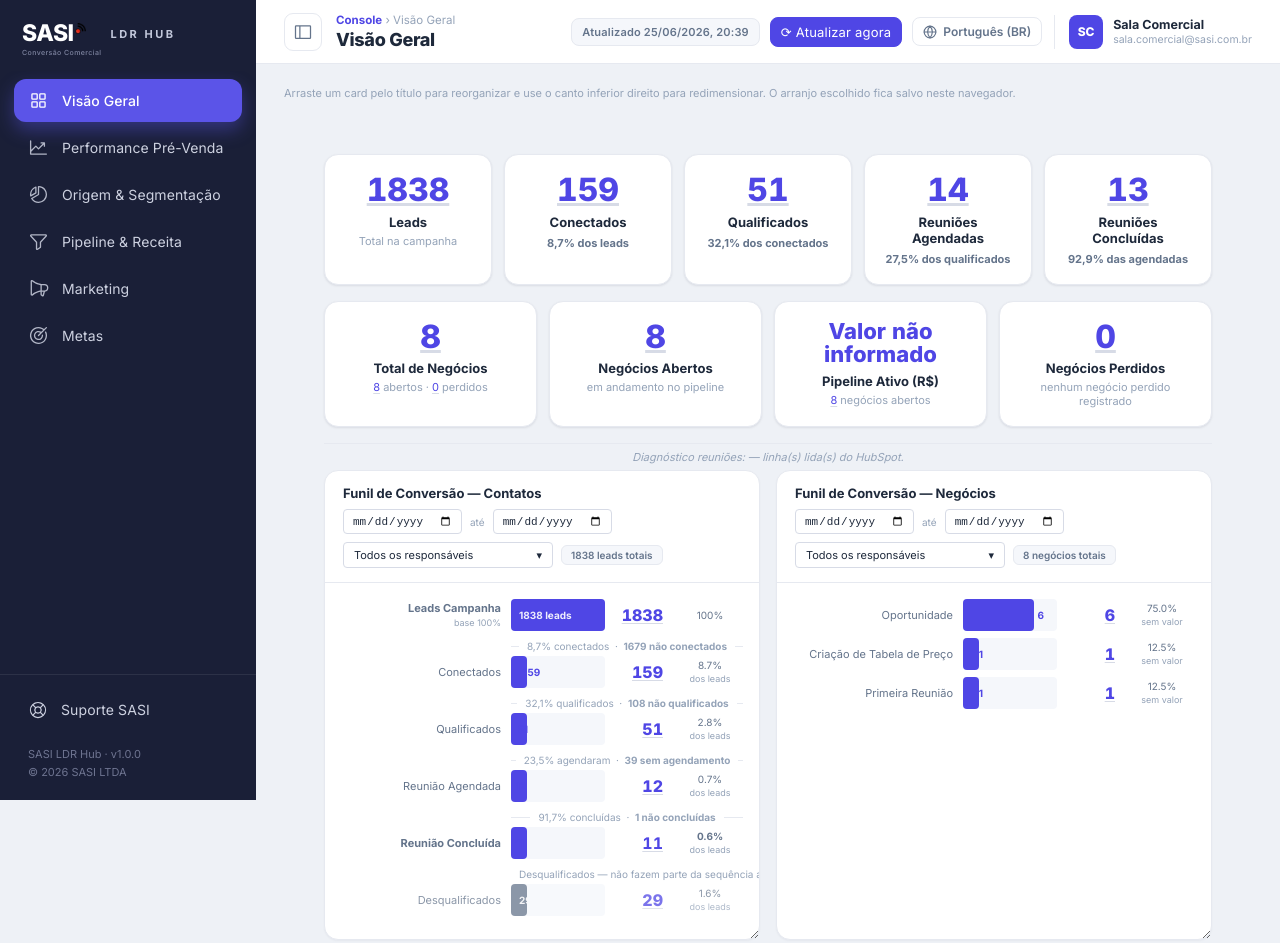
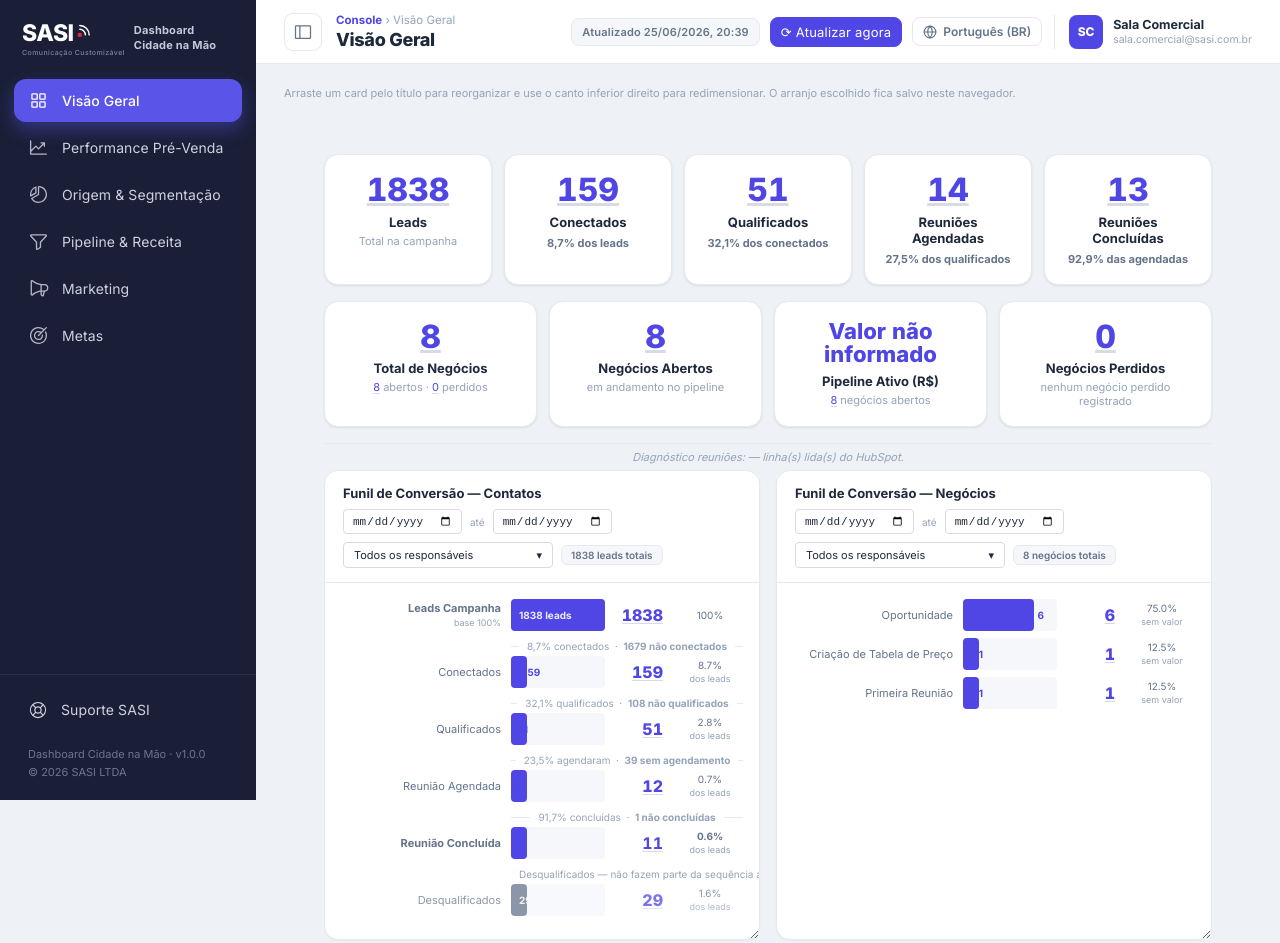
Before and after one commit to Sala-Comercial/Dashboard-CNM, a plain HTML site: page index.html in a window 1280 px wide. Shown: the top 943 px of the page. Drawn offline with Linux system fonts and the light colour scheme.

Commit message:
Atualiza marca SASI (sinal + Comunicação Customizável) e renomeia para Dashboard Cidade na Mão

```diff
--- a/index.html
+++ b/index.html
@@ -5,7 +5,7 @@
 <meta name="viewport" content="width=device-width, initial-scale=1.0">
 <link rel="icon" type="image/png" href="favicon-tab.png">
 <link rel="icon" type="image/svg+xml" href="favicon.svg">
-<title>SASI LDR Hub — Campanha Cidade na Mão 2026</title>
+<title>SASI · Dashboard Cidade na Mão</title>
 <link rel="preconnect" href="https://fonts.googleapis.com">
 <link rel="preconnect" href="https://fonts.gstatic.com" crossorigin>
 <link href="https://fonts.googleapis.com/css2?family=Inter:wght@400;500;600;700;800&display=swap" rel="stylesheet">
@@ -57,9 +57,9 @@ body { font-family: 'Inter', 'Segoe UI', system-ui, -apple-system, sans-serif; b
 .brand { display: flex; align-items: flex-start; gap: 9px; padding: 22px 22px 14px; }
 .brand-lockup { display: flex; flex-direction: column; }
 .brand-word { position: relative; display: inline-flex; align-items: flex-start; font-size: 23px; font-weight: 800; color: #fff; letter-spacing: -0.5px; line-height: 1; }
-.brand-swoosh { width: 11px; height: 11px; margin-left: 1px; margin-top: 1px; }
+.brand-mark { width: 18px; height: 18px; margin-left: 2px; margin-top: -2px; flex-shrink: 0; }
 .brand-tag { font-size: 7px; font-weight: 500; letter-spacing: 0.4px; color: #7e84a0; margin-top: 3px; }
-.brand-ldr { font-size: 11px; font-weight: 700; letter-spacing: 2.5px; color: #c2c7da; margin-top: 5px; }
+.brand-ldr { font-size: 11px; font-weight: 700; letter-spacing: 0.2px; color: #c2c7da; margin-top: 1px; line-height: 1.35; max-width: 92px; }
 .side-nav { flex: 1; padding: 8px 14px; display: flex; flex-direction: column; gap: 4px; overflow-y: auto; }
 .side-item { display: flex; align-items: center; gap: 13px; padding: 11px 14px; border-radius: 12px; font-size: 14px; font-weight: 400; letter-spacing: 0.1px; color: var(--sidebar-text); cursor: pointer; user-select: none; transition: background 0.15s, color 0.15s; white-space: nowrap; }
 .side-item svg { width: 21px; height: 21px; flex-shrink: 0; opacity: 0.85; }
@@ -84,7 +84,8 @@ body { font-family: 'Inter', 'Segoe UI', system-ui, -apple-system, sans-serif; b
 .app.collapsed .sidebar { width: 66px; }
 .app.collapsed .main { margin-left: 66px; }
 .app.collapsed .brand { justify-content: center; padding: 18px 0; }
-.app.collapsed .brand-tag, .app.collapsed .brand-ldr, .app.collapsed .side-item span, .app.collapsed .sidebar-foot .support span, .app.collapsed .sidebar-foot .ver { display: none; }
+.app.collapsed .brand-tag, .app.collapsed .brand-ldr, .app.collapsed .brand-name, .app.collapsed .side-item span, .app.collapsed .sidebar-foot .support span, .app.collapsed .sidebar-foot .ver { display: none; }
+.app.collapsed .brand-mark { width: 24px; height: 24px; margin: 0; }
 .app.collapsed .side-item, .app.collapsed .sidebar-foot .support { justify-content: center; padding: 11px; }
 .tb-left .crumb { font-size: 11.5px; color: var(--text-3); margin-bottom: 2px; }
 .tb-left .crumb b { color: var(--primary); font-weight: 700; }
@@ -107,7 +108,8 @@ body { font-family: 'Inter', 'Segoe UI', system-ui, -apple-system, sans-serif; b
 @media (max-width: 860px) {
   .sidebar { width: 66px; }
   .brand { justify-content: center; padding: 18px 0; }
-  .brand-tag, .brand-ldr, .side-item span, .sidebar-foot .support span, .sidebar-foot .ver { display: none; }
+  .brand-tag, .brand-ldr, .brand-name, .side-item span, .sidebar-foot .support span, .sidebar-foot .ver { display: none; }
+  .brand-mark { width: 24px; height: 24px; margin: 0; }
   .side-item, .sidebar-foot .support { justify-content: center; padding: 11px; }
   .main { margin-left: 66px; }
 }
@@ -306,10 +308,10 @@ tfoot td { font-weight: 700; background: rgba(79,70,229,0.06); border-top: 1px s
   <aside class="sidebar">
     <div class="brand">
       <div class="brand-lockup">
-        <div class="brand-word">SASI<img class="brand-swoosh" src="favicon.png" alt=""></div>
-        <div class="brand-tag">Conversão Comercial</div>
+        <div class="brand-word"><span class="brand-name">SASI</span><svg class="brand-mark" viewBox="0 0 26 26" fill="none" xmlns="http://www.w3.org/2000/svg"><path d="M5.5 13.5A8 8 0 0 1 13.5 21.5" stroke="#fff" stroke-width="2.1" stroke-linecap="round"/><path d="M5.5 8A13.5 13.5 0 0 1 19 21.5" stroke="#fff" stroke-width="2.1" stroke-linecap="round"/><circle cx="5.5" cy="21.5" r="3.2" fill="#EC2630"/></svg></div>
+        <div class="brand-tag">Comunicação Customizável</div>
       </div>
-      <div class="brand-ldr">LDR HUB</div>
+      <div class="brand-ldr">Dashboard Cidade na Mão</div>
     </div>
     <nav class="side-nav">
       <div class="side-item active" onclick="show(0)"><svg viewBox="0 0 256 256" fill="currentColor"><path d="M104,40H56A16,16,0,0,0,40,56v48a16,16,0,0,0,16,16h48a16,16,0,0,0,16-16V56A16,16,0,0,0,104,40Zm0,64H56V56h48v48Zm96-64H152a16,16,0,0,0-16,16v48a16,16,0,0,0,16,16h48a16,16,0,0,0,16-16V56A16,16,0,0,0,200,40Zm0,64H152V56h48v48Zm-96,32H56a16,16,0,0,0-16,16v48a16,16,0,0,0,16,16h48a16,16,0,0,0,16-16V152A16,16,0,0,0,104,136Zm0,64H56V152h48v48Zm96-64H152a16,16,0,0,0-16,16v48a16,16,0,0,0,16,16h48a16,16,0,0,0,16-16V152A16,16,0,0,0,200,136Zm0,64H152V152h48v48Z"/></svg><span>Visão Geral</span></div>
@@ -321,7 +323,7 @@ tfoot td { font-weight: 700; background: rgba(79,70,229,0.06); border-top: 1px s
     </nav>
     <div class="sidebar-foot">
       <div class="support"><svg viewBox="0 0 256 256" fill="currentColor"><path d="M128,24A104,104,0,1,0,232,128,104.11,104.11,0,0,0,128,24Zm39.1,131.79a47.84,47.84,0,0,0,0-55.58l28.5-28.49a87.83,87.83,0,0,1,0,112.56ZM96,128a32,32,0,1,1,32,32A32,32,0,0,1,96,128Zm88.28-67.6L155.79,88.9a47.84,47.84,0,0,0-55.58,0L71.72,60.4a87.83,87.83,0,0,1,112.56,0ZM60.4,71.72l28.5,28.49a47.84,47.84,0,0,0,0,55.58L60.4,184.28a87.83,87.83,0,0,1,0-112.56ZM71.72,195.6l28.49-28.5a47.84,47.84,0,0,0,55.58,0l28.49,28.5a87.83,87.83,0,0,1-112.56,0Z"/></svg><span>Suporte SASI</span></div>
-      <div class="ver">SASI LDR Hub · v1.0.0<br>© 2026 SASI LTDA</div>
+      <div class="ver">Dashboard Cidade na Mão · v1.0.0<br>© 2026 SASI LTDA</div>
     </div>
   </aside>
 
```
